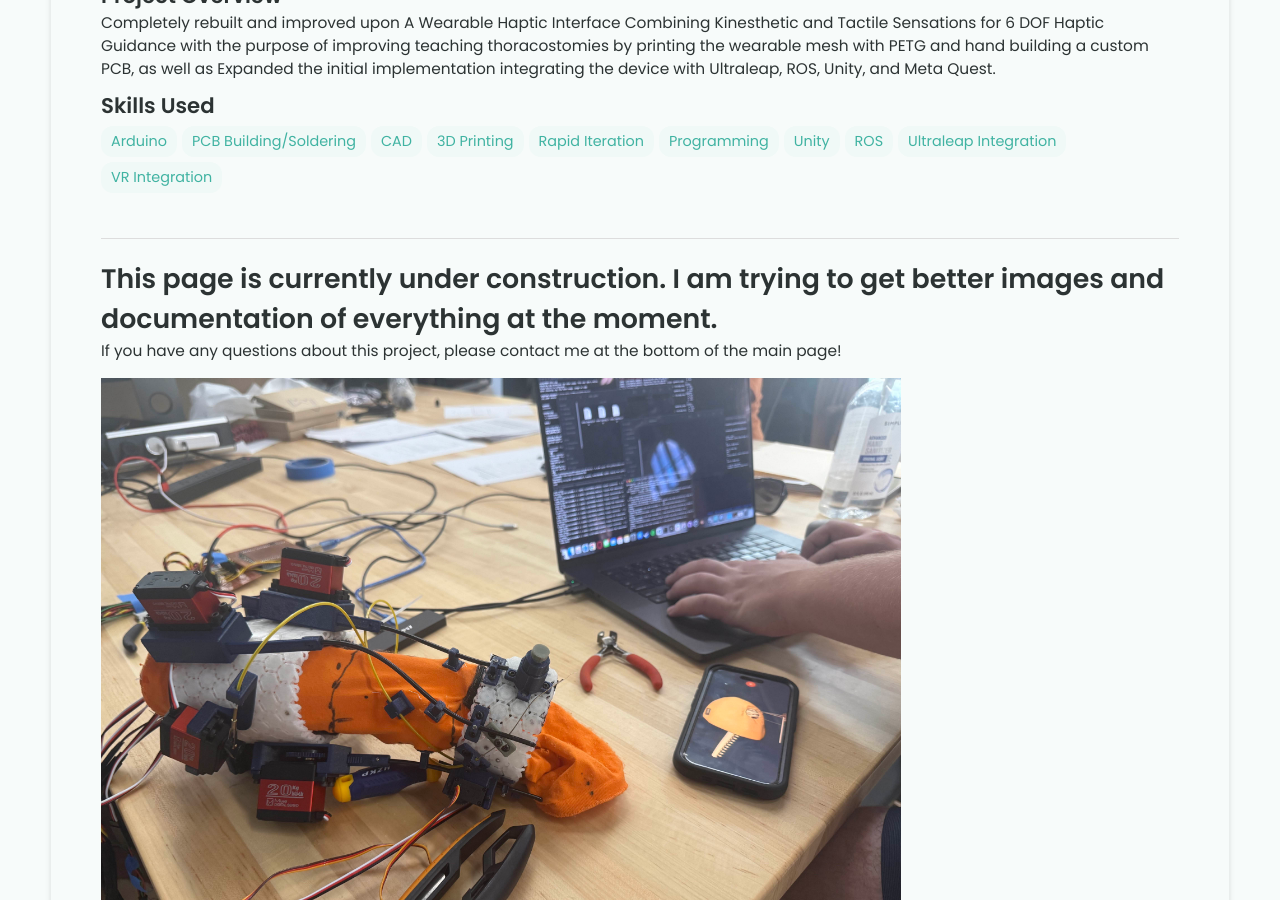
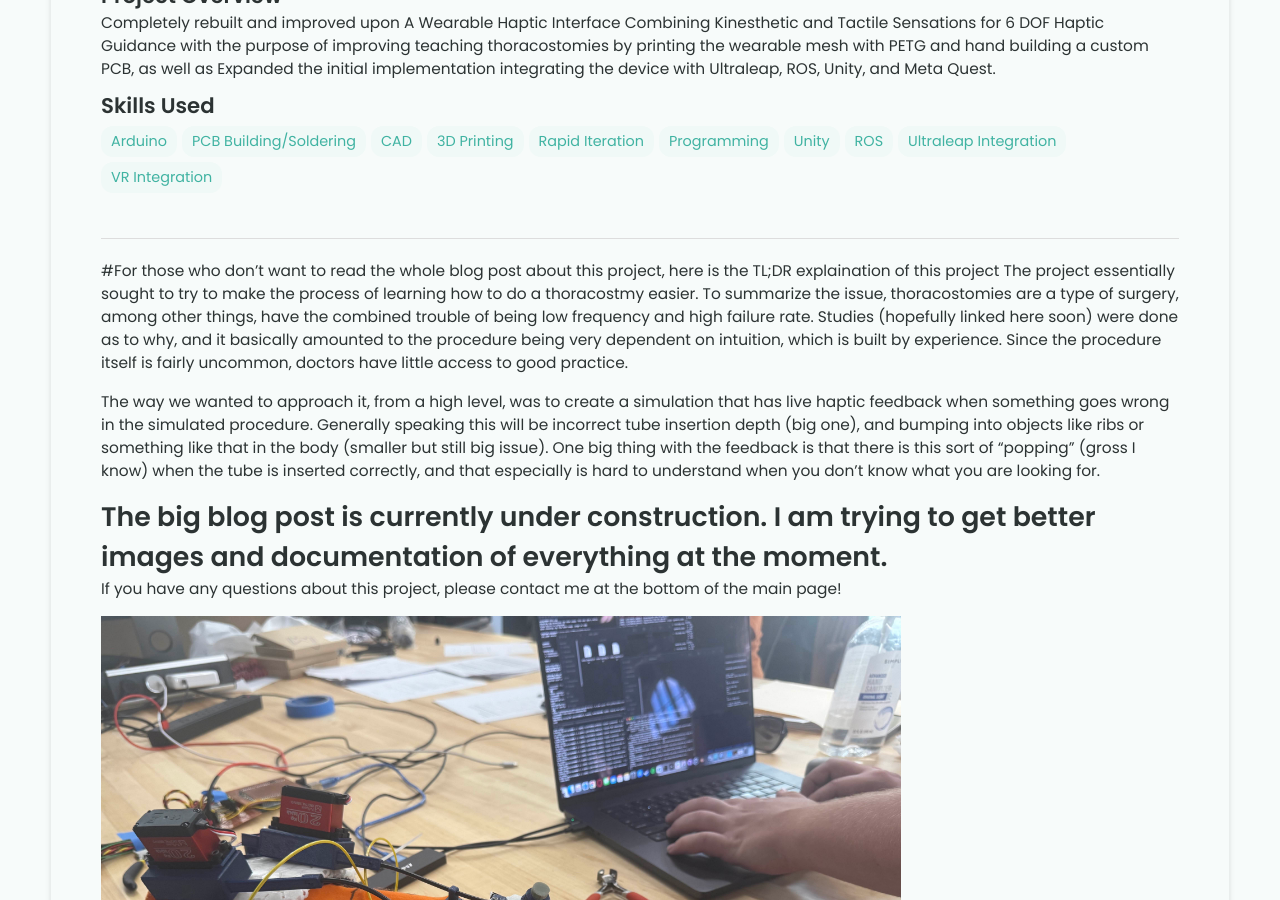
Before and after one commit to ShinKai001/goblin_Japanese, a Jekyll site: the page built from _projects/capstone-project/index.md, in a window 1280 px wide and 900 px high, scrolled down 617 px. Built offline with Jekyll 4.4.1, drawn with Linux system fonts in a browser that asks for light colours.

Commit message:
Revise project description and structure
Updated project overview and clarified the purpose of the thoracostomy simulation. Added sections outlining the project's structure.

```diff
--- a/_projects/capstone-project/index.md
+++ b/_projects/capstone-project/index.md
@@ -17,16 +17,22 @@ main-image: /hero2.jpg
 ---
 
 ---
-# This page is currently under construction. I am trying to get better images and documentation of everything at the moment.
+#For those who don't want to read the whole blog post about this project, here is the TL;DR explaination of this project
+The project essentially sought to try to make the process of learning how to do a thoracostmy easier.
+To summarize the issue, thoracostomies are a type of surgery, among other things, have the combined trouble of being low frequency and high failure rate. Studies (hopefully linked here soon) were done as to why, and it basically amounted to the procedure being very dependent on intuition, which is built by experience. Since the procedure itself is fairly uncommon, doctors have little access to good practice.
+
+The way we wanted to approach it, from a high level, was to create a simulation that has live haptic feedback when something goes wrong in the simulated procedure. Generally speaking this will be incorrect tube insertion depth (big one), and bumping into objects like ribs or something like that in the body (smaller but still big issue). One big thing with the feedback is that there is this sort of "popping" (gross I know) when the tube is inserted correctly, and that especially is hard to understand when you don't know what you are looking for.
+
+# The big blog post is currently under construction. I am trying to get better images and documentation of everything at the moment.
 If you have any questions about this project, please contact me at the bottom of the main page!
 
 {% include image-gallery.html images="hero2.jpg" height="600" %}
 
 {% include youtube-video.html id="C44VwBty0CQ" autoplay= "false" width= "900px" %}
 
-## Where to start?
-### What is the goal of this project?
-### What is a thoracostomy?
+# Where to start?
+## What is the goal of this project?
+## What is a thoracostomy?
 You can essentially break this project down into 3 main parts.
 - The sleeve itself
 - Electronics/motors/etc
```
